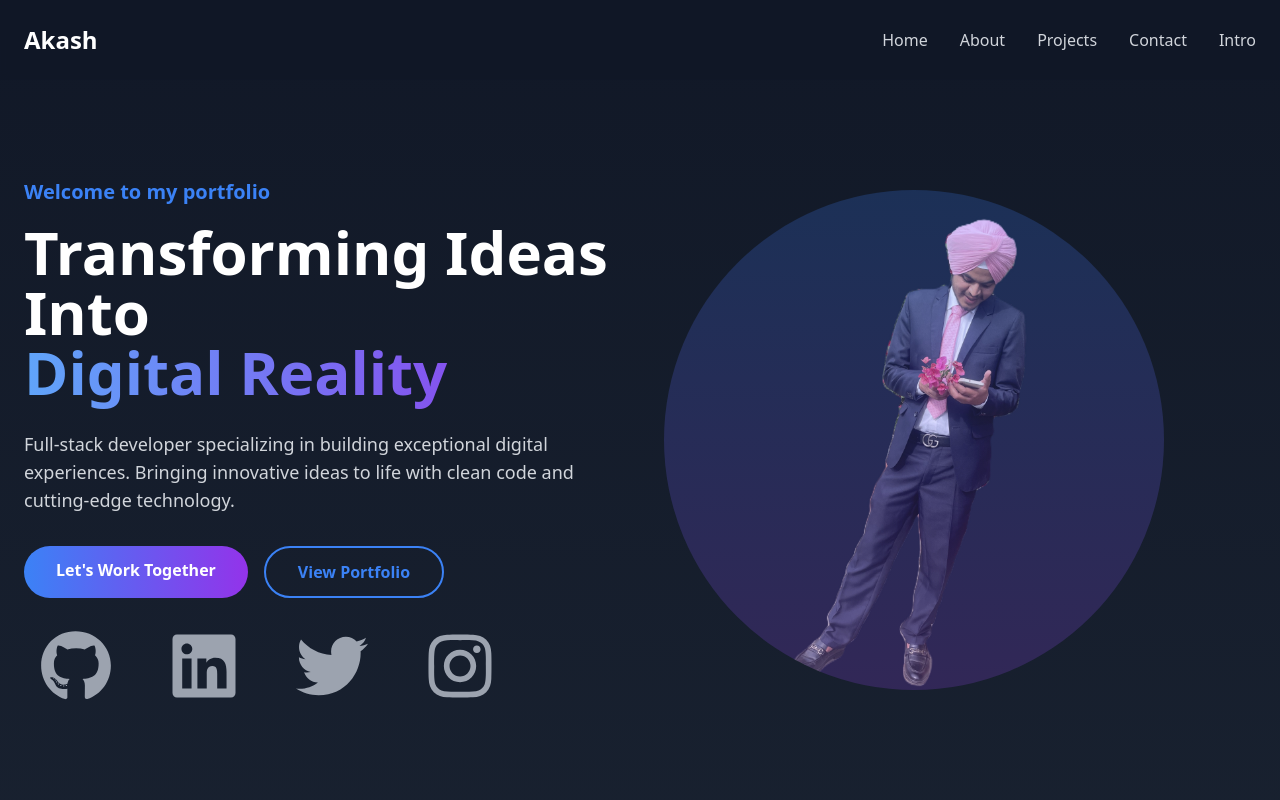
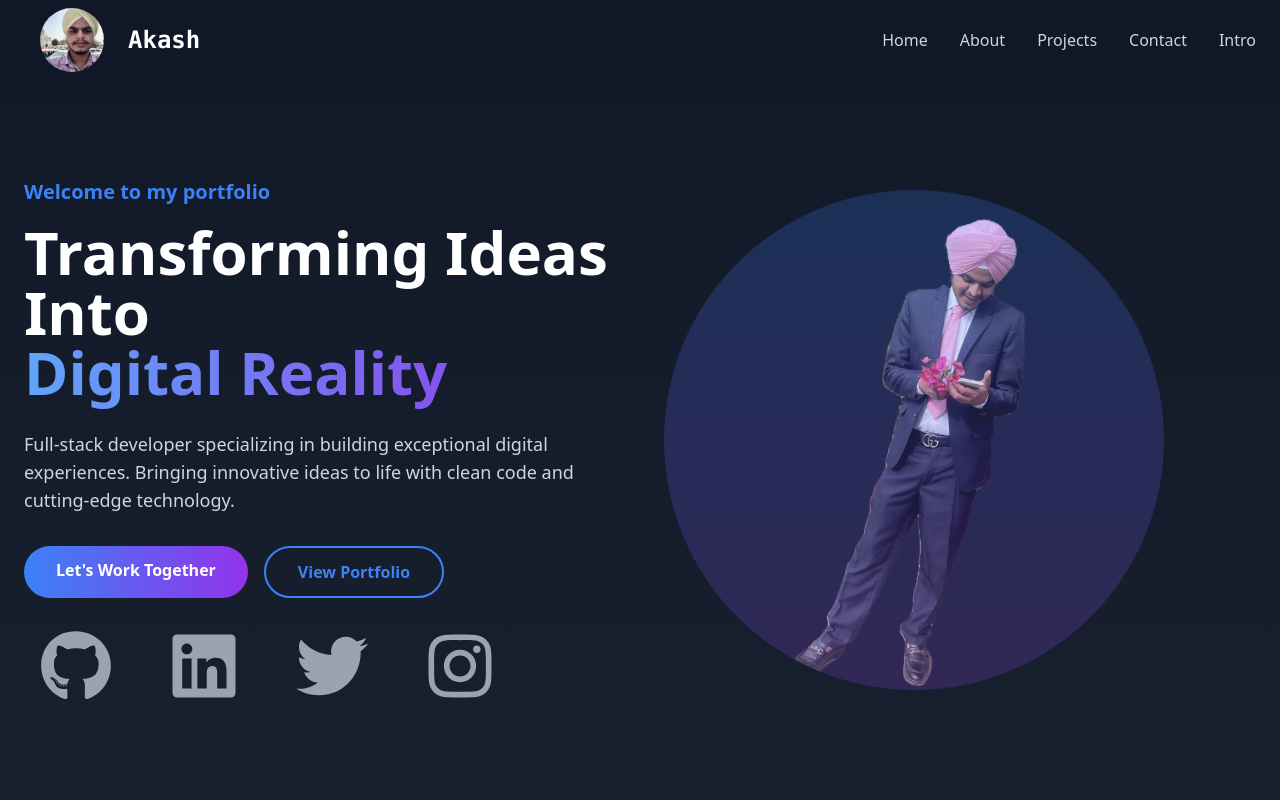
Before and after one commit to akashmahlax/portfolio, a Next.js app: page / in a window 1280 px wide. Shown: the top 800 px of the page. Built offline with nearby package versions, Linux system fonts and the light colour scheme.

Commit message:
profile pic added

```diff
--- a/app/components/Navbar.tsx
+++ b/app/components/Navbar.tsx
@@ -10,9 +10,12 @@ export default function Navbar() {
       <div className="container mx-auto px-6">
         <div className="flex justify-between items-center h-20">
           {/* Logo */}
-          <Link href="/" className="text-2xl font-bold text-white">
-            Akash
-          </Link>
+          <div className='flex items-center'>
+            <img src="./IMG_2370.jpg" alt="logo" className='w-20 h-20 m-2 p-2 rounded-full object-cover' />
+            <Link href="/" className="text-2xl font-bold font-mono px-2 text-white">
+              Akash
+            </Link>
+          </div>
 
           {/* Desktop Menu */}
           <div className="hidden md:flex space-x-8">
```
Also changed, not shown: public/IMG_2370.JPG (added).
